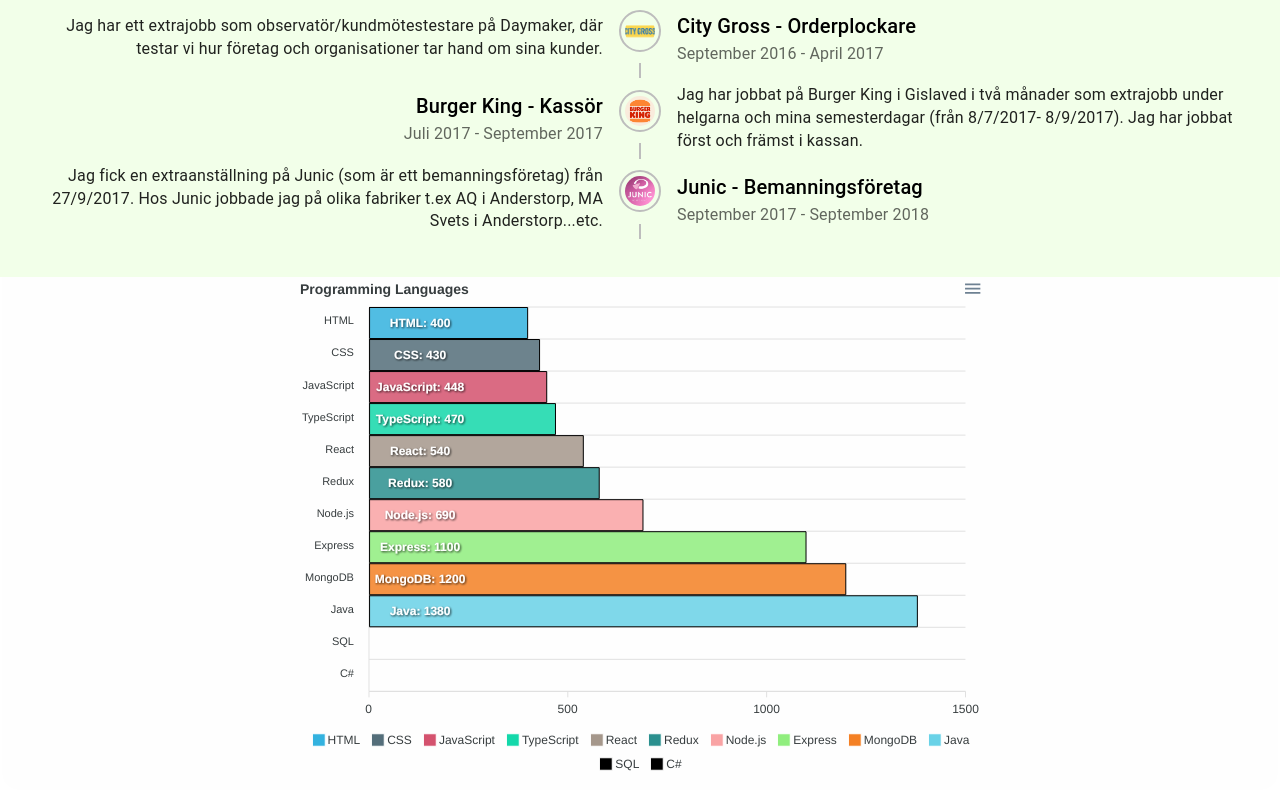
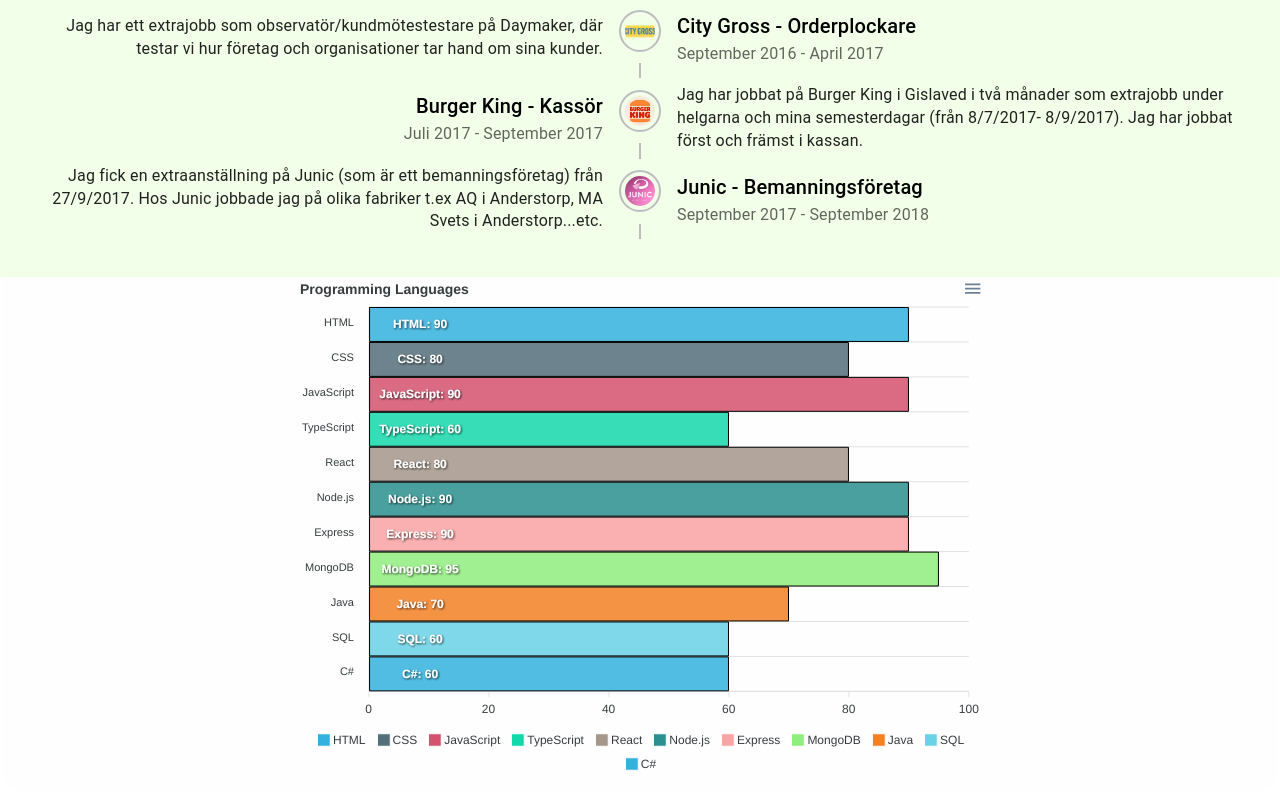
Before and after one commit to Tamimjabr/my-cv-react, a React (Create React App) app: page / in a window 1280 px wide. Shown: the part 980-1773 px from the top of the page. Built offline with nearby package versions, Linux system fonts and the light colour scheme; a web font is replaced by a local one.

Commit message:
change the level for skills

```diff
--- a/src/components/ProgrammingSkills.tsx
+++ b/src/components/ProgrammingSkills.tsx
@@ -15,9 +15,12 @@
 const ProgrammingSkills = () => {
   const state = {
     series: [{
-      data: [400, 430, 448, 470, 540, 580, 690, 1100, 1200, 1380]
+      data: skills.map(skill => skill.level),
     }],
     options: {
+      chart: {
+        width: '100%'
+      },
       plotOptions: {
         bar: {
           barHeight: '100%',
@@ -76,14 +79,8 @@
       }
     },
   }
-
-
-
-
-
   return (
     <Chart options={state.options} series={state.series} type="bar" width={700} height={500} />
-
   )
 };
 
--- a/src/data/programming-skills.tsx
+++ b/src/data/programming-skills.tsx
@@ -15,7 +15,7 @@
   },
   {
     name: 'CSS',
-    level: 90,
+    level: 80,
     color: '#2466f4',
     icon: 'https://img.icons8.com/color/48/000000/css3.png',
   },
@@ -27,21 +27,15 @@
   },
   {
     name: 'TypeScript',
-    level: 90,
+    level: 60,
     color: '#24f4b9',
     icon: 'https://img.icons8.com/color/48/000000/typescript.png',
   },
   {
     name: 'React',
-    level: 90,
+    level: 80,
     color: '#24f4b9',
     icon: 'https://img.icons8.com/color/48/000000/react.png',
-  },
-  {
-    name: 'Redux',
-    level: 90,
-    color: '#24f4b9',
-    icon: 'https://img.icons8.com/color/48/000000/redux.png',
   },
   {
     name: 'Node.js',
@@ -57,22 +51,22 @@
   },
   {
     name: 'MongoDB',
-    level: 90,
+    level: 95,
     color: '#24f4b9',
   },
   {
     name: 'Java',
-    level: 90,
+    level: 70,
     color: '#24f4b9',
   },
   {
     name: 'SQL',
-    level: 90,
+    level: 60,
     color: '#24f4b9',
   },
   {
     name: 'C#',
-    level: 90,
+    level: 60,
     color: '#24f4b9',
   }
 ]
```
